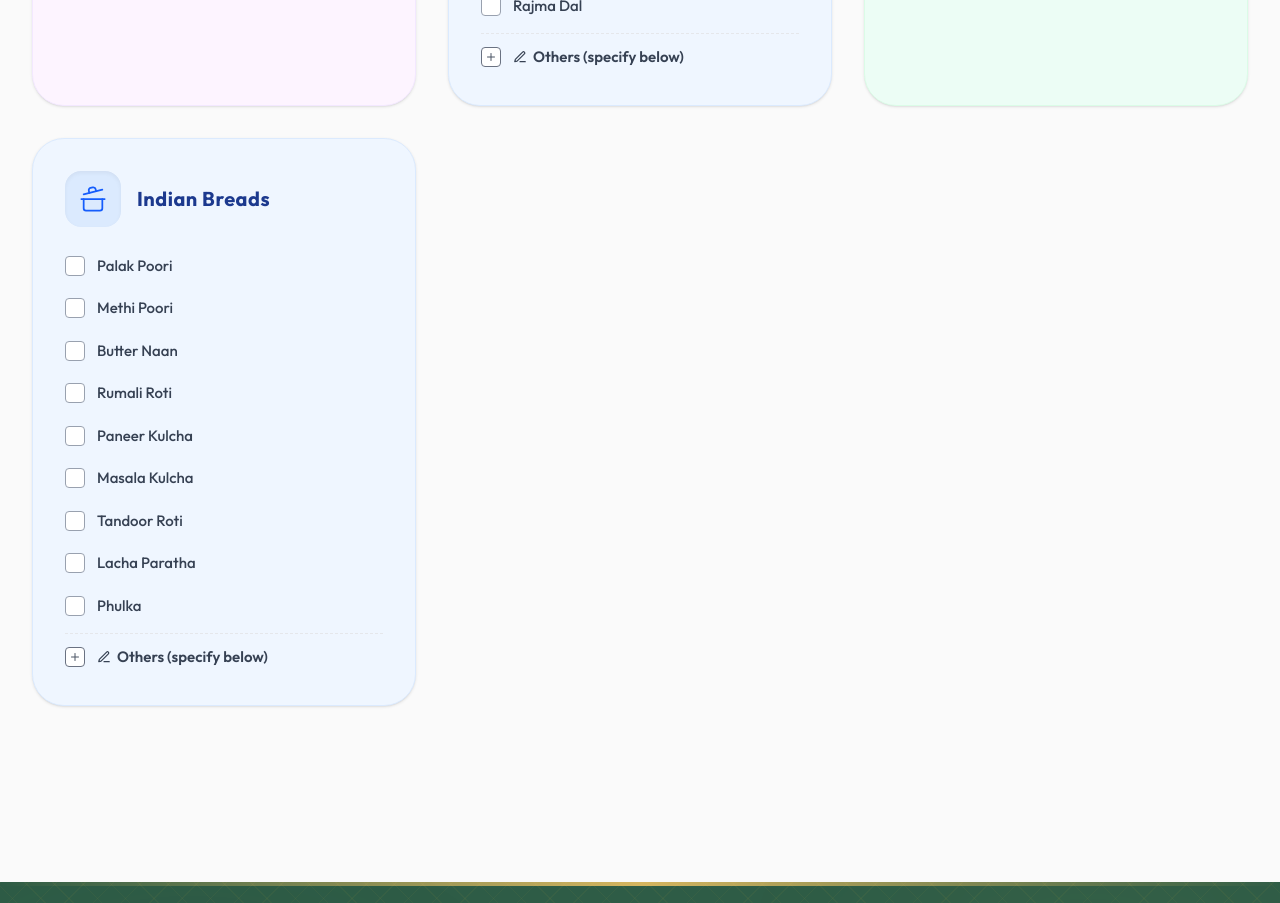
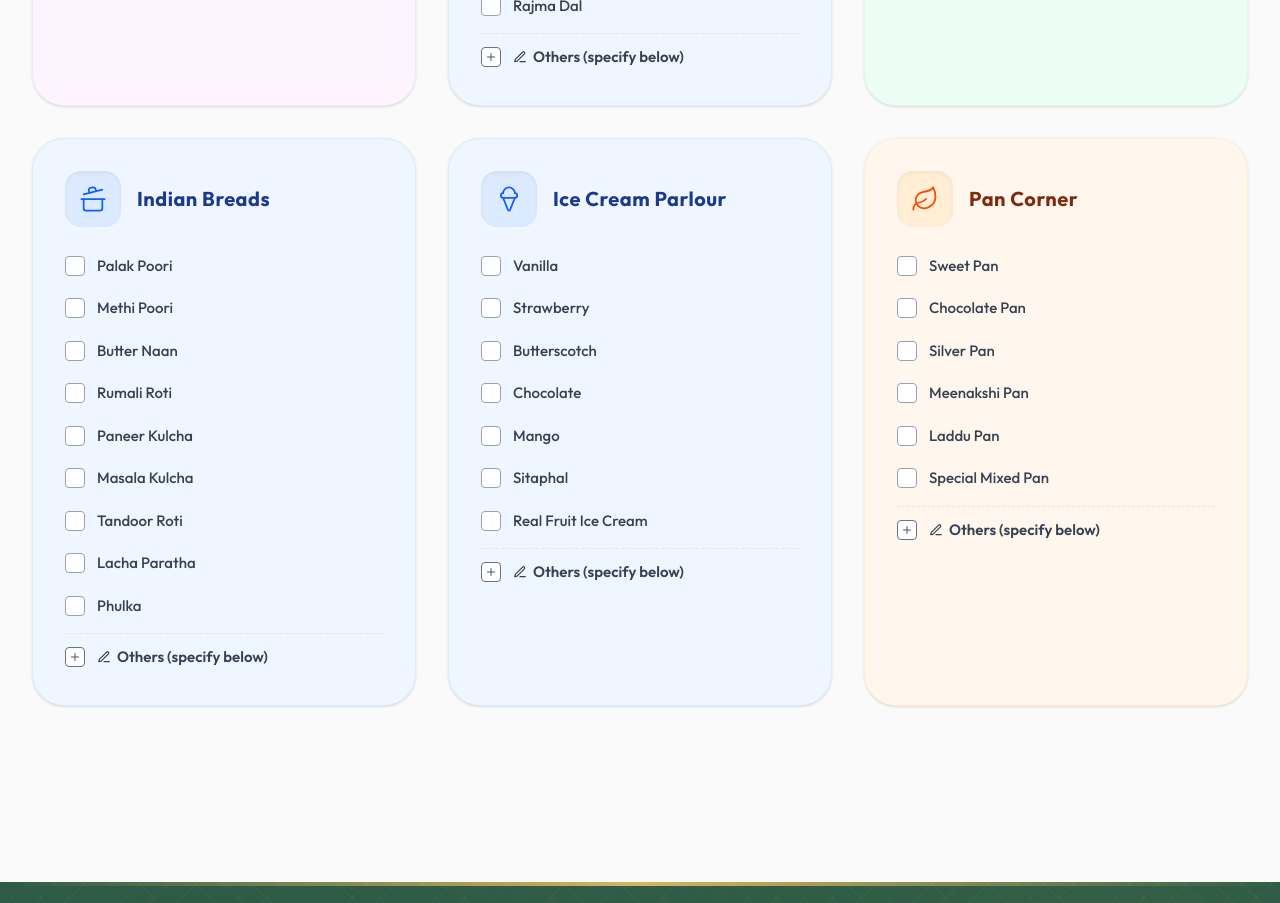
Before and after one commit to balajiprojects049-art/SA-Caterers, a React (Vite) app: page /menu in a window 1280 px wide. Shown: the part 4520-5423 px from the top of the page. Built offline with nearby package versions, Linux system fonts and the light colour scheme.

Commit message:
feat: add Pan Corner and Ice Cream Parlour to veg menus

```diff
--- a/src/data/menuData.js
+++ b/src/data/menuData.js
@@ -43,6 +43,14 @@ export const menuPackages = [
             {
                 category: 'Indian Breads',
                 items: ['Palak Poori', 'Methi Poori', 'Butter Naan', 'Rumali Roti', 'Paneer Kulcha', 'Masala Kulcha', 'Tandoor Roti', 'Lacha Paratha', 'Phulka']
+            },
+            {
+                category: 'Ice Cream Parlour',
+                items: ['Vanilla', 'Strawberry', 'Butterscotch', 'Chocolate', 'Mango', 'Sitaphal', 'Real Fruit Ice Cream']
+            },
+            {
+                category: 'Pan Corner',
+                items: ['Sweet Pan', 'Chocolate Pan', 'Silver Pan', 'Meenakshi Pan', 'Laddu Pan', 'Special Mixed Pan']
             }
         ]
     },
@@ -146,8 +154,12 @@ export const menuPackages = [
                 items: ['Khova Gulab Jamun', 'Bobatlu', 'Purnam Burelu', 'Laddu', 'Gajar Ka Halwa', 'Kesari Halwa', 'Double Ka Meetha', 'Pineapple Kheer', 'Kaddu Ki Kheer', 'Kurbani Sweet', 'Fruit Salad', 'Fruit Cream']
             },
             {
-                category: 'Ice Cream',
+                category: 'Ice Cream Parlour',
                 items: ['Vanilla', 'Strawberry', 'Butterscotch', 'Others']
+            },
+            {
+                category: 'Pan Corner',
+                items: ['Sweet Pan', 'Meenakshi Pan', 'Kalkata Pan']
             },
             {
                 category: 'Beverages',
@@ -201,8 +213,12 @@ export const menuPackages = [
                 items: ['Khova Gulab Jamun', 'Bobatlu', 'Purnam Burelu', 'Kaddu Ki Kheer', 'Fruit Cream', 'Fruit Salad', 'Pineapple Sweet', 'Gajar Ka Halwa', 'Double Ka Meetha']
             },
             {
-                category: 'Ice Cream',
+                category: 'Ice Cream Parlour',
                 items: ['Vanilla', 'Strawberry', 'Butterscotch', 'Others']
+            },
+            {
+                category: 'Pan Corner',
+                items: ['Sweet Pan', 'Meenakshi Pan', 'Kalkata Pan']
             },
             {
                 category: 'Beverages',
--- a/src/pages/About.jsx
+++ b/src/pages/About.jsx
@@ -36,7 +36,7 @@ const About = () => {
                         animate={{ opacity: 1, scale: 1 }}
                         transition={{ duration: 0.8, ease: "easeOut" }}
                     >
-                        <span className="text-luxury-gold uppercase tracking-[0.3em] font-bold text-sm mb-4 block">Welcome to SA Caterers</span>
+                        <span className="text-luxury-gold uppercase tracking-[0.3em] font-bold text-sm mb-4 block"> Welcome to Sri Aditya</span>
                         <h1 className="text-5xl md:text-7xl lg:text-8xl font-bold text-white mb-6 drop-shadow-xl">
                             Our Legacy
                         </h1>
--- a/src/pages/Menu.jsx
+++ b/src/pages/Menu.jsx
@@ -1,7 +1,7 @@
 import { useState, useEffect } from 'react';
 import { useLocation } from 'react-router-dom';
 import { motion, AnimatePresence } from 'framer-motion';
-import { Check, Info, ShoppingBag, CupSoda, Coffee, Dessert, UtensilsCrossed, Soup, ChefHat, CookingPot, Wine, Drumstick, Fish, Flame, Store, Pizza, X, Plus, PenLine, Leaf } from 'lucide-react';
+import { Check, Info, ShoppingBag, CupSoda, Coffee, Dessert, UtensilsCrossed, Soup, ChefHat, CookingPot, Wine, Drumstick, Fish, Flame, Store, Pizza, X, Plus, PenLine, Leaf, IceCream } from 'lucide-react';
 import BackgroundTexture from '../components/BackgroundTexture';
 import { menuPackages } from '../data/menuData';
 import { cn } from '../lib/utils';
@@ -20,6 +20,8 @@ const getCategoryIcon = (categoryName) => {
     if (lower.includes('fish') || lower.includes('prawn')) return <Fish size={28} strokeWidth={1.5} />;
     if (lower.includes('alcohol') || lower.includes('drink')) return <Wine size={28} strokeWidth={1.5} />;
     if (lower.includes('starter') || lower.includes('fry') || lower.includes('snack')) return <Flame size={28} strokeWidth={1.5} />;
+    if (lower.includes('ice cream')) return <IceCream size={28} strokeWidth={1.5} />;
+    if (lower.includes('pan')) return <Leaf size={28} strokeWidth={1.5} />;
     return <ChefHat size={28} strokeWidth={1.5} />;
 };
 
```
